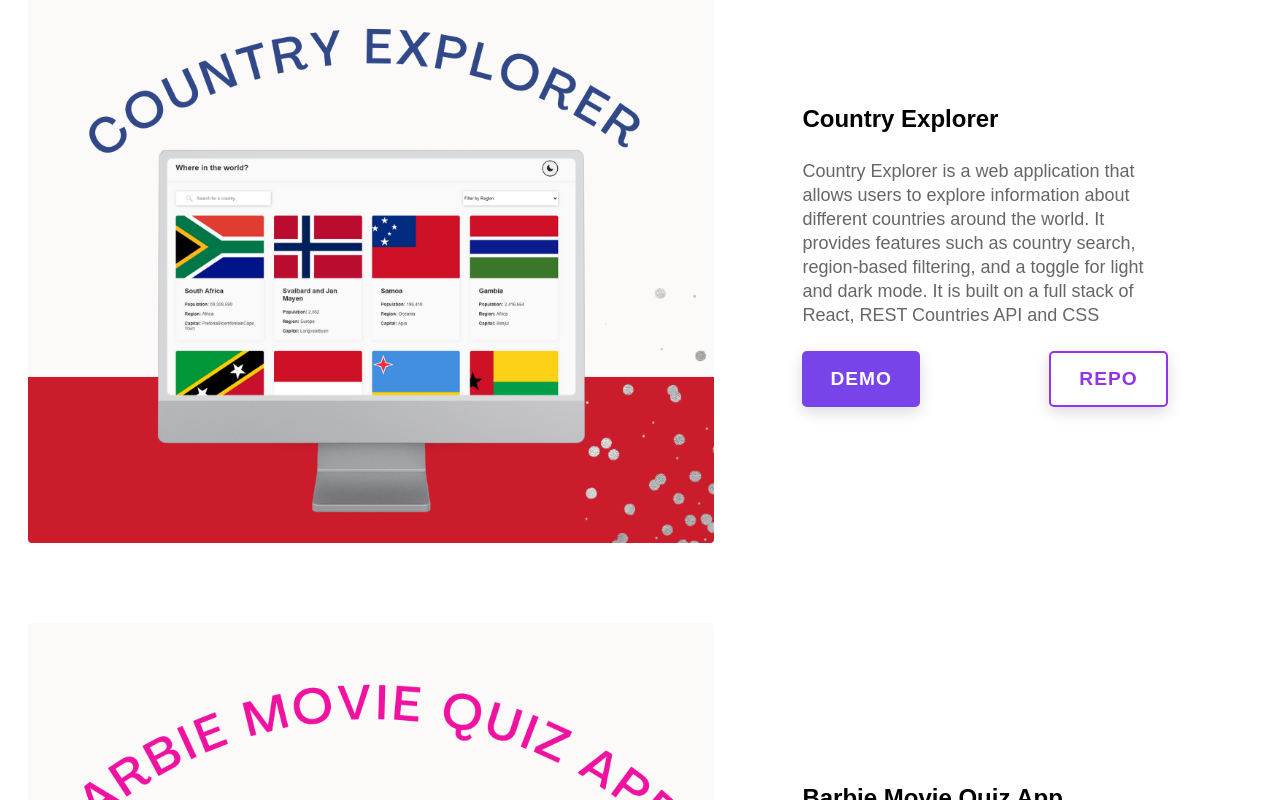
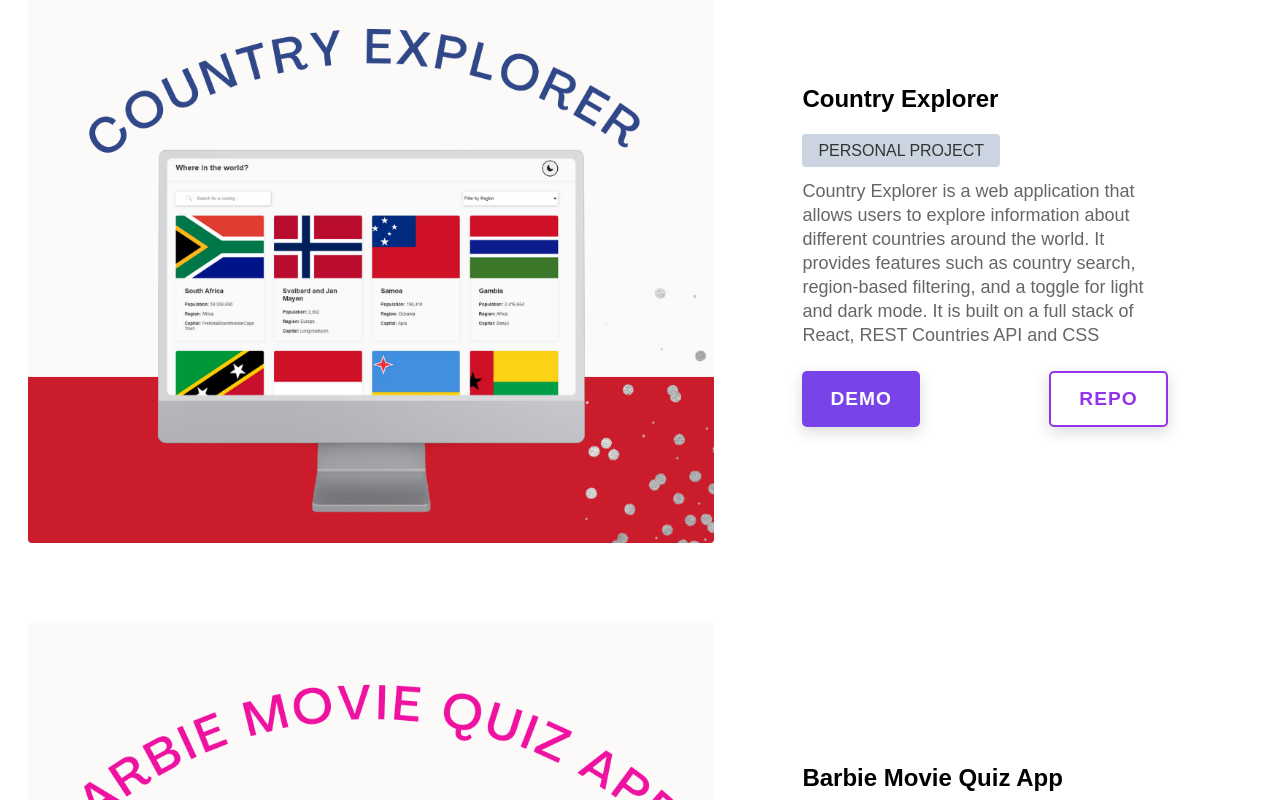
Before and after one commit to nataliiazab/portfolio, a React (Vite) app: page / in a window 1280 px wide. Shown: the part 3060-3860 px from the top of the page. Built offline with nearby package versions, Linux system fonts and the light colour scheme; a web font is replaced by a local one.

Commit message:
add group/personal project info to the projects

```diff
--- a/public/projects.js
+++ b/public/projects.js
@@ -7,6 +7,7 @@ const projects = [
     image: "./images/good-pr.png",
     demo: "https://good-pr.vercel.app/",
     github: "https://github.com/nataliiazab/good-pr",
+    type: "group project",
   },
   {
     id: 2,
@@ -16,6 +17,7 @@ const projects = [
     image: "./images/Country-Explorer.png",
     demo: "https://cyf-nataliizab-countries-react.netlify.app/",
     github: "https://github.com/nataliiazab/countries-react",
+    type: "personal project",
   },
   {
     id: 3,
@@ -25,6 +27,7 @@ const projects = [
     image: "./images/barbie-app.png",
     demo: "https://nataliiazab-barbie-app.netlify.app/",
     github: "https://github.com/nataliiazab/barbie-app",
+    type: "personal project",
   },
   {
     id: 4,
@@ -34,6 +37,7 @@ const projects = [
     image: "./images/Rock-Paper-Scissors-Game.png",
     demo: "https://nataliiazab-rock-paper-scissors.netlify.app/",
     github: "https://github.com/nataliiazab/rock-paper-scissors",
+    type: "personal project",
   },
 ];
 
--- a/src/components/Projects.jsx
+++ b/src/components/Projects.jsx
@@ -35,6 +35,13 @@ const Projects = () => {
 
               <div className="md:w-10/12 text-center md:text-left px-2">
                 <h4 className="text-2xl font-bold mb-6">{project.name}</h4>
+
+                <p className="  text-light  mb-4  ">
+                  <span className="rounded bg-slate-300 py-2 px-4 text-left uppercase ">
+                    {project.type}
+                  </span>
+                </p>
+
                 <p className="text-lg text-[#666] leading-6 mb-6">
                   {project.description}
                 </p>
```
